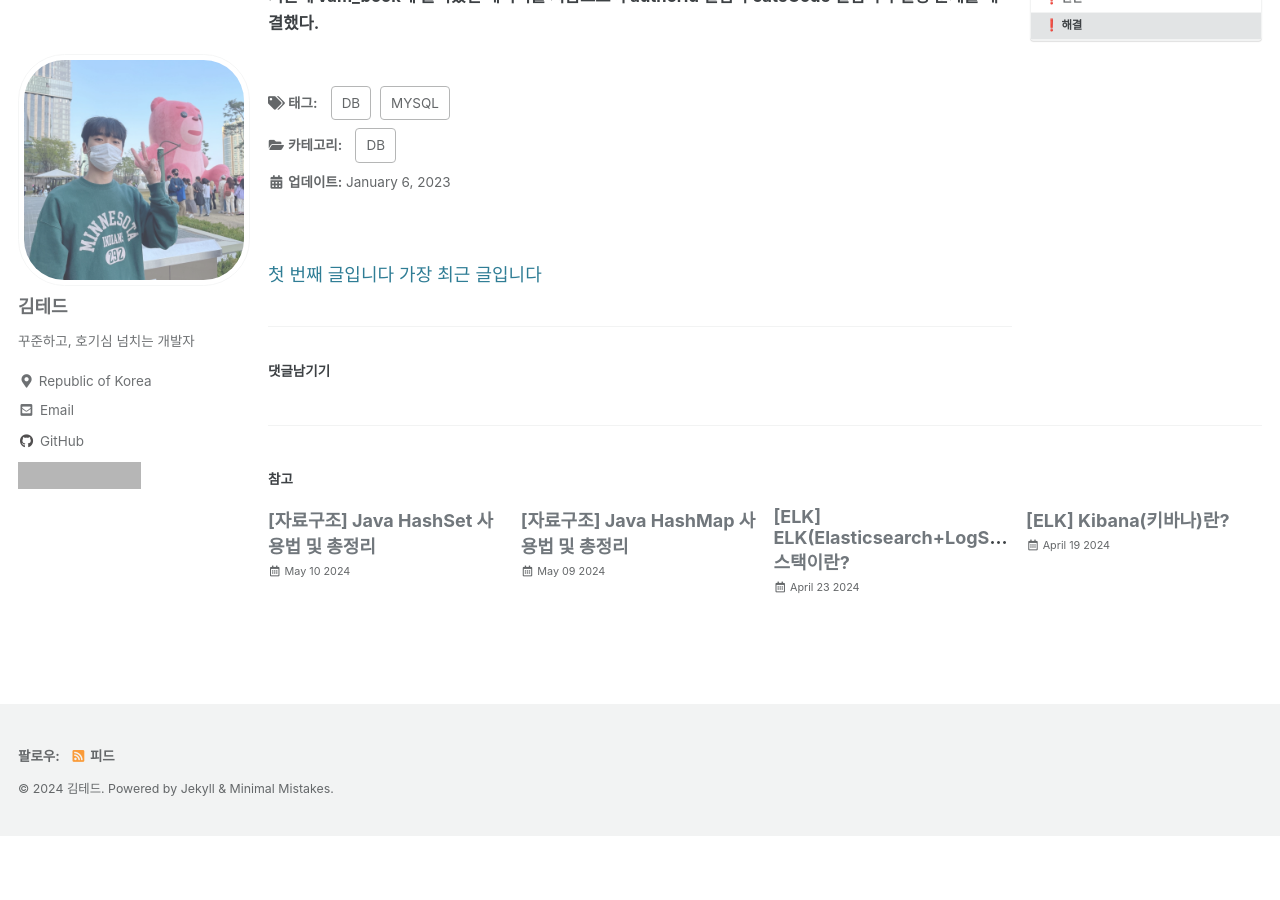
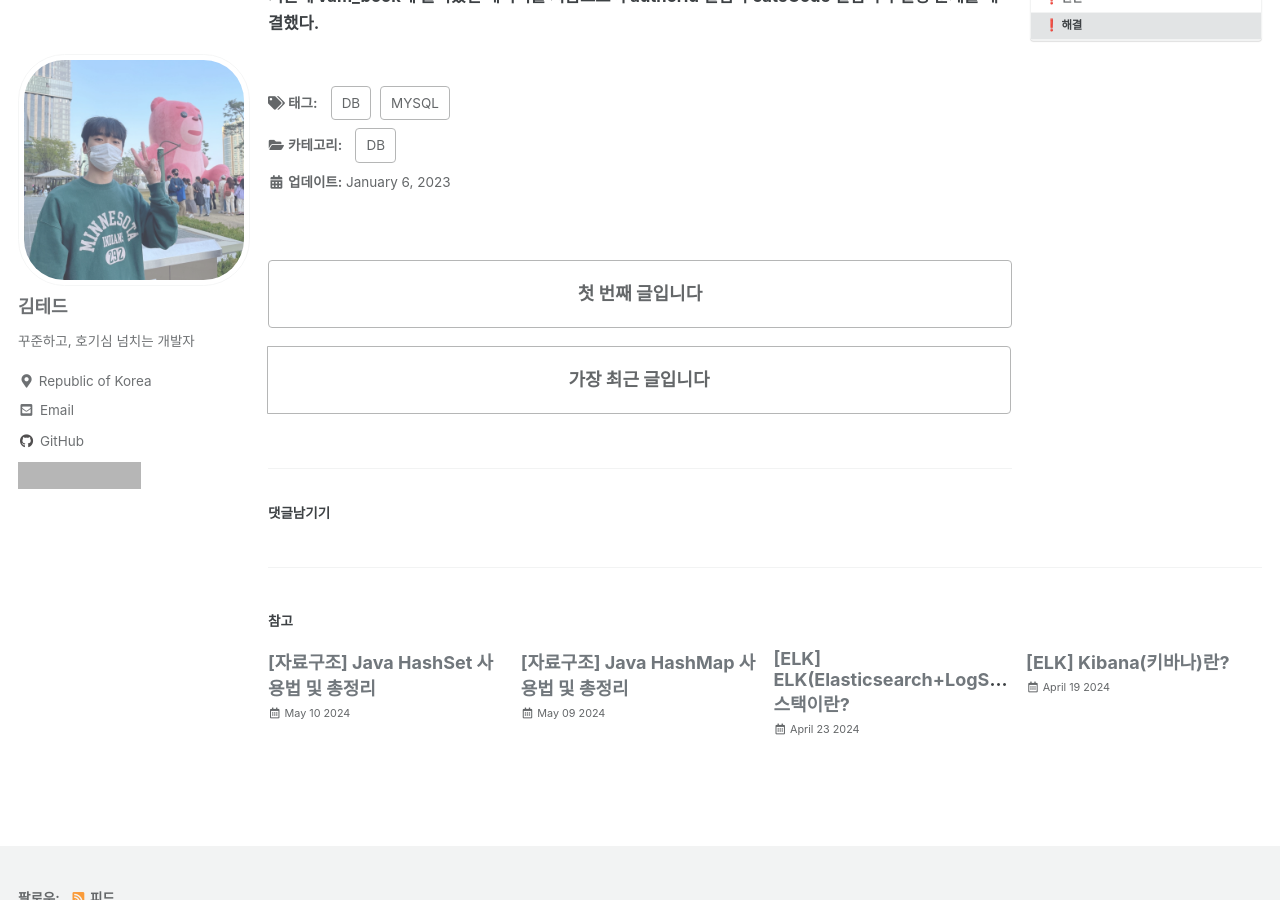
Before and after one commit to idkim97/idkim97.github.io, a Jekyll site: the page built from _posts/2023-01-06-Error Code 1452_Cannot add or update a child row_a foreign key constraint fails_해결.md, in a window 1280 px wide and 900 px high, scrolled down 2607 px. Built offline with Jekyll 4.4.1, drawn with Linux system fonts in a browser that asks for light colours; cached includes are drawn as plain includes; some web fonts are replaced; comment, search, counter and statistics services are not loaded; before the commit the page ends 3443 px from its top, so only the background shows below that; grey boxes are pictures that could not be loaded.

Commit message:
Update post_pagination.html

```diff
--- a/_includes/post_pagination.html
+++ b/_includes/post_pagination.html
@@ -65,6 +65,6 @@
     {% endif %}
   </nav>
 {% else %}
-  <a href="#" class="pagination_prev_next--pager disabled-first-child">첫 번째 글입니다</a>
-  <a href="#" class="pagination_prev_next--pager disabled-last-child ">가장 최근 글입니다</a>
+  <a href="#" class="pagination--pager disabled-first-child">첫 번째 글입니다</a>
+  <a href="#" class="pagination--pager disabled-last-child ">가장 최근 글입니다</a>
 {% endif %}
```
